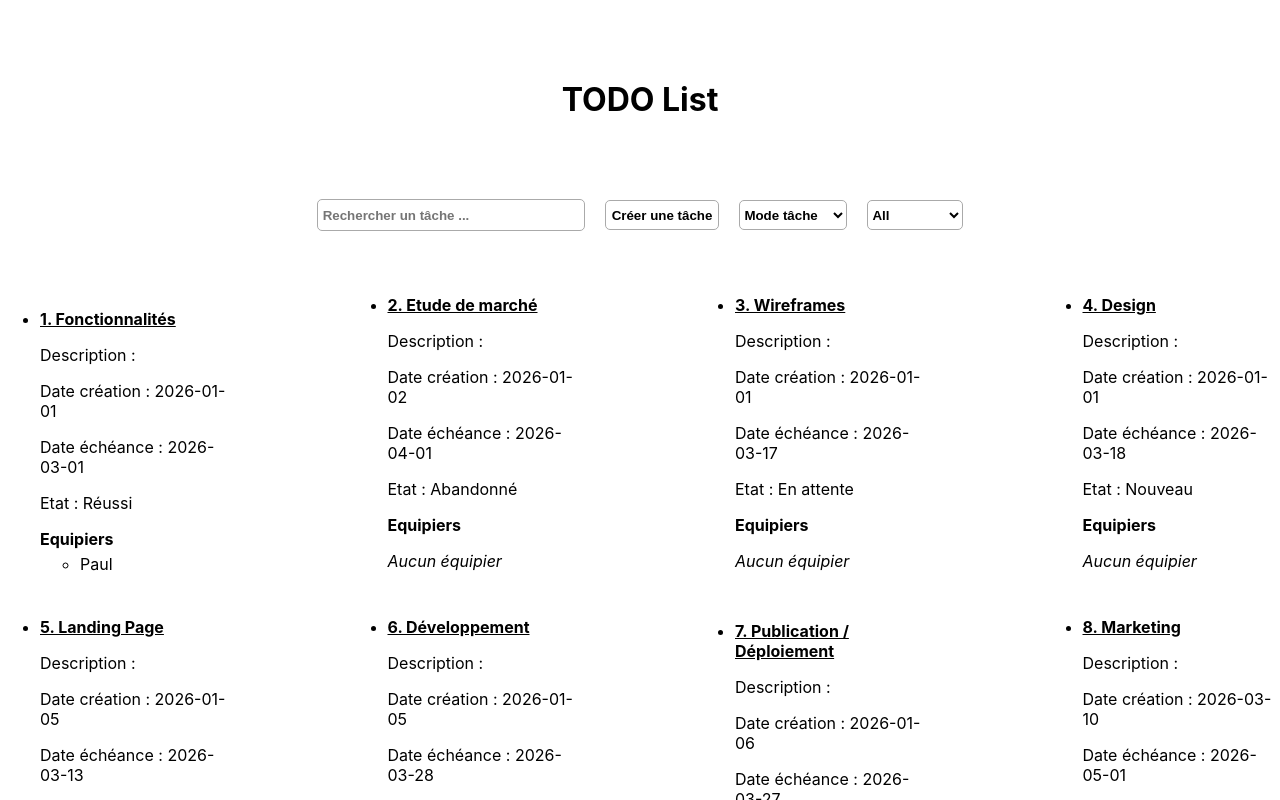
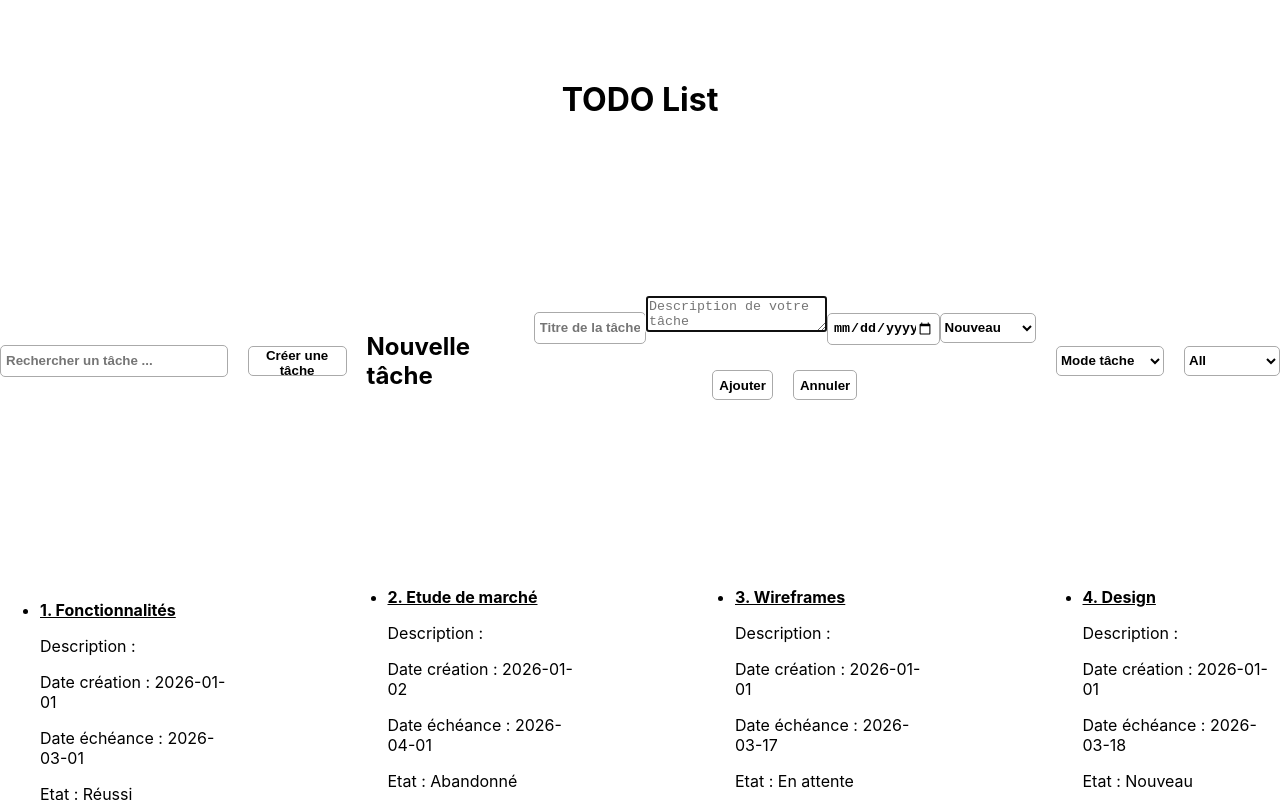
Before and after one commit to AHAMED-Nasser/ToDo_React, a React (Create React App) app in the folder app/: page / in a window 1280 px wide. Both pictures are taken after a click on the button "Créer une tâche". Shown: the top 800 px of the page. Built offline with nearby package versions, Linux system fonts and the light colour scheme.

Commit message:
feat : création de tâche (très nulle et moche)

```diff
--- a/app/src/App.js
+++ b/app/src/App.js
@@ -16,6 +16,14 @@ function App() {
             .catch(error => console.error('Error fetching data:', error));
     }, []);
 
+    const handleAddTask = (newTask) => {
+        const updatedData = {
+            ...data,
+            taches: [newTask, ...data.taches]
+        };
+        setData(updatedData);
+    }
+
     if (!data) {
         return <div>Loading...</div>;
     }
@@ -31,7 +39,7 @@ function App() {
                 <h1 className={'home-title'}>TODO List</h1>
             </header>
             <main>
-                <UtilityBar onSearch={setSearch}/>
+                <UtilityBar onSearch={setSearch} onAddTask={handleAddTask} />
                 <TaskList tasks={filteredTasks} />
             </main>
         </div>
--- a/app/src/components/Utility/AddTask.js
+++ b/app/src/components/Utility/AddTask.js
@@ -1,7 +1,76 @@
 import '../../css/Utility/AddTask.css'
+import {useState} from "react";
 
-export function AddTask() {
+export function AddTask({ onAddTask }) {
+
+    const [isOpen, setIsOpen] = useState(false);
+    const [title, setTitle] = useState("");
+    const [description, setDescription] = useState("");
+    const [taskState, setTaskState] = useState("Nouveau");
+    const [limitDate, setLimitDate] = useState(new Date().toLocaleDateString());
+
+    const handleSubmit = (e) =>  {
+        e.preventDefault();
+        if (!title) return;
+
+        const newTask = {
+            id: Date.now(),
+            title: title,
+            description: description,
+            date_creation: new Date().toLocaleDateString(),
+            date_echeance: limitDate,
+            etat: taskState,
+            equipiers: []
+        };
+
+        onAddTask(newTask);
+        setTitle("");
+        setIsOpen(false);
+    }
+
     return (
-        <button type={'button'}>Créer une tâche</button>
+        <>
+            <button type={'button'} onClick={() => setIsOpen(true)}>
+                Créer une tâche
+            </button>
+            {isOpen && (
+                <div className="modal-overlay">
+                    <div className="modal-content">
+                        <h2>Nouvelle tâche</h2>
+                        <form onSubmit={handleSubmit}>
+                            <input
+                                type="text"
+                                placeholder="Titre de la tâche..."
+                                value={title}
+                                onChange={(e) => setTitle(e.target.value)}
+                                autoFocus
+                            />
+                            <textarea
+                                placeholder="Description de votre tâche"
+                                value={description}
+                                onChange={(e) => setDescription(e.target.value)}
+                                autoFocus
+                            />
+                            <input
+                                type="date"
+                                value={limitDate}
+                                onChange={(e) => setLimitDate(e.target.value)}
+                            />
+                            <select onChange={(e) => setTaskState(e.target.value)}>
+                                <option value="Nouveau">Nouveau</option>
+                                <option value="En cours">En cours</option>
+                                <option value="Réussi">Réussi</option>
+                                <option value="En attente">En attente</option>
+                                <option value="Abandonné">Abandonné</option>
+                            </select>
+                            <div className="modal-buttons">
+                                <button type="submit">Ajouter</button>
+                                <button type="button" onClick={() => setIsOpen(false)}>Annuler</button>
+                            </div>
+                        </form>
+                    </div>
+                </div>
+            )}
+        </>
     )
 }
--- a/app/src/components/UtilityBar.js
+++ b/app/src/components/UtilityBar.js
@@ -5,7 +5,7 @@ import {SelectMode} from "./Utility/SelectMode";
 import {TaskFilter} from "./Utility/TaskFilter";
 import {useState} from "react";
 
-export function UtilityBar({onSearch}) {
+export function UtilityBar({onSearch, onAddTask}) {
     const handleSearch = (value) => {
         onSearch(value);
     }
@@ -14,7 +14,7 @@ export function UtilityBar({onSearch}) {
         <div className={'utility-bar'}>
             <div>
                 <SearchBar onSearchChange={handleSearch} />
-                <AddTask />
+                <AddTask onAddTask={onAddTask} />
                 <SelectMode />
                 <TaskFilter />
             </div>
```
